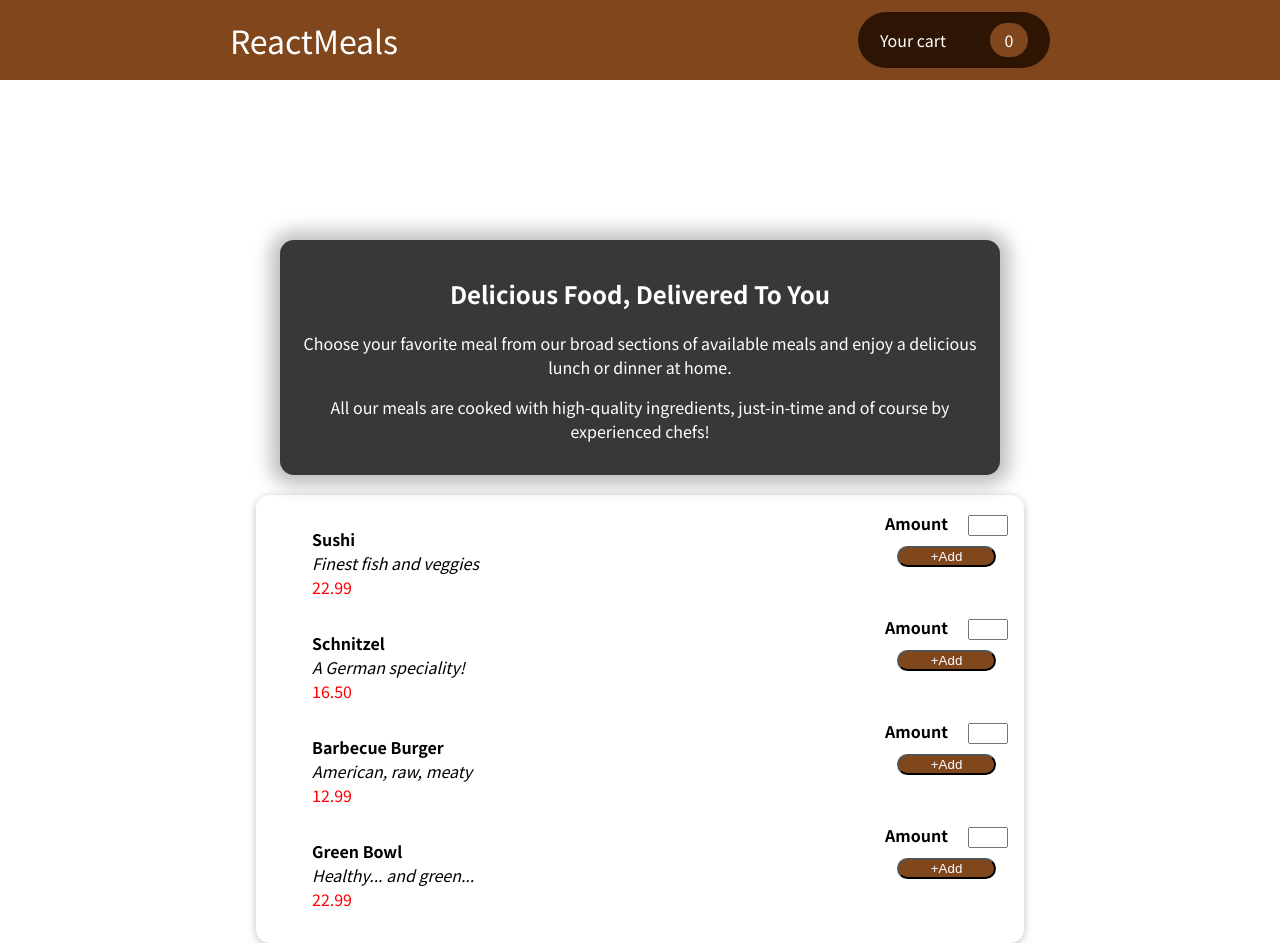
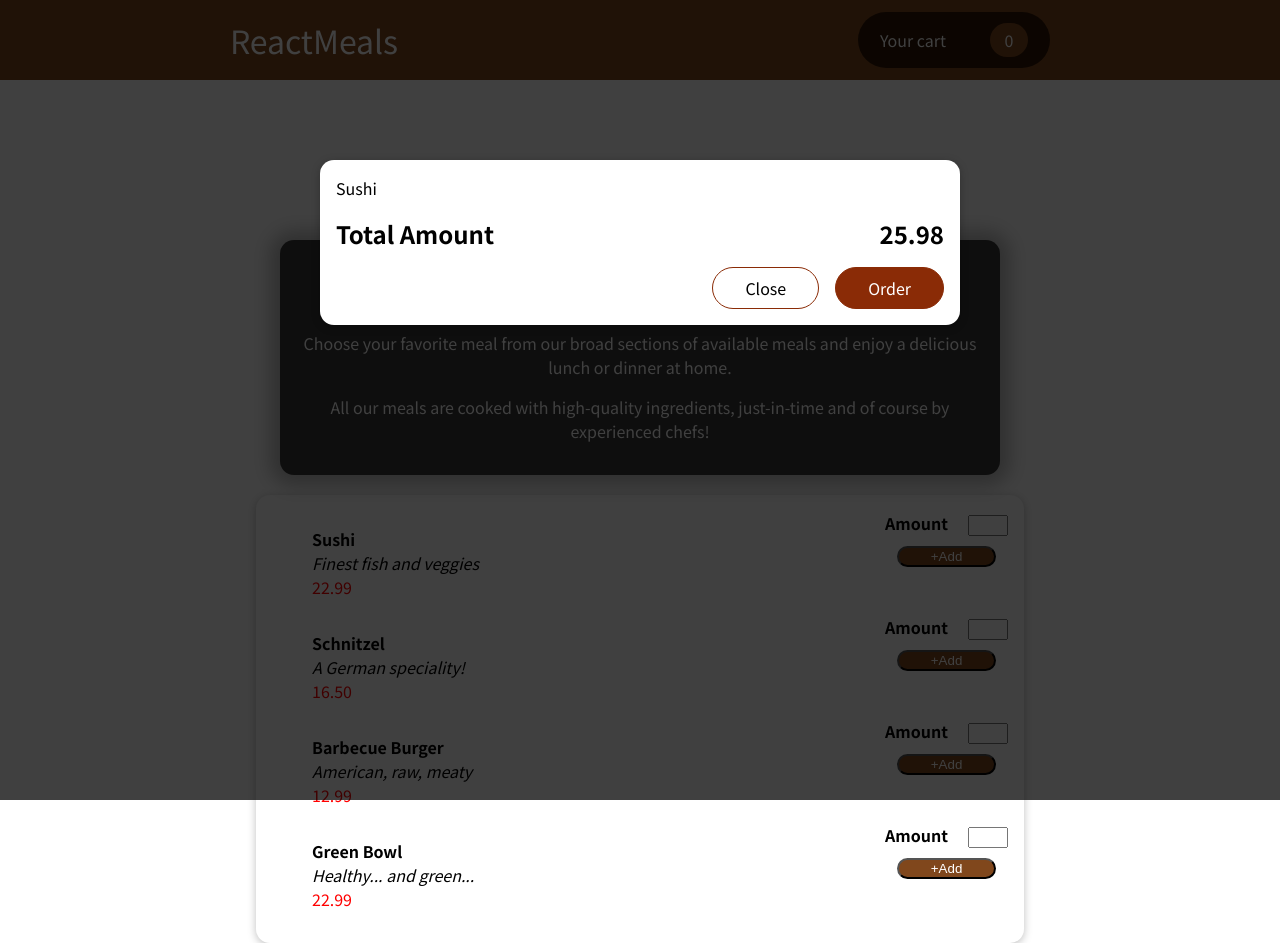
Before and after one commit to AmithChandru/restaurant-app, a React (Create React App) app: page / in a window 1280 px wide. Built offline with nearby package versions, Linux system fonts and the light colour scheme.

Commit message:
Added modal

```diff
--- a/public/index.html
+++ b/public/index.html
@@ -28,6 +28,7 @@
   </head>
   <body>
     <noscript>You need to enable JavaScript to run this app.</noscript>
+    <div id="overlays"></div>
     <div id="root"></div>
     <!--
       This HTML file is a template.
--- a/src/App.js
+++ b/src/App.js
@@ -1,3 +1,4 @@
+import Cart from './Components/Cart';
 import './Styles/home.css';
 
 function App() {
@@ -26,6 +27,7 @@
   ]
   return (
     <div style={{display: 'flex', flexDirection: 'column', alignItems: 'center'}}>
+      <Cart />
       <div className='header'>
         <span className='headerName'>ReactMeals</span>
         <div className='cart'>
--- /dev/null
+++ b/src/Components/Cart.css
@@ -0,0 +1,46 @@
+.cart-items {
+  list-style: none;
+  margin: 0;
+  padding: 0;
+  max-height: 20rem;
+  overflow: auto;
+}
+
+.total {
+  display: flex;
+  justify-content: space-between;
+  align-items: center;
+  font-weight: bold;
+  font-size: 1.5rem;
+  margin: 1rem 0;
+}
+
+.actions {
+  text-align: right;
+}
+
+.actions button {
+  font: inherit;
+  cursor: pointer;
+  background-color: transparent;
+  border: 1px solid #8a2b06;
+  padding: 0.5rem 2rem;
+  border-radius: 25px;
+  margin-left: 1rem;
+}
+
+.actions button:hover,
+.actions button:active {
+  background-color: #5a1a01;
+  border-color: #5a1a01;
+  color: white;
+}
+
+.actions .button--alt {
+  color: #8a2b06;
+}
+
+.actions .button {
+  background-color: #8a2b06;
+  color: white;
+}
--- /dev/null
+++ b/src/Components/Cart.js
@@ -0,0 +1,35 @@
+import './Cart.css';
+import Modal from './Modal';
+
+const Cart = (props) => {
+
+  const cartItems = [
+    {
+      name: 'Sushi',
+      quantity: '2',
+      price: '12.99'
+    }
+  ]
+
+  return (
+    <Modal>
+      <ul className="cart-items">
+        {cartItems.map((item) => {
+          return (
+            <li>{item.name}</li>
+          )
+        })}
+      </ul>
+      <div className="total">
+        <span>Total Amount</span>
+        <span>25.98</span>
+      </div>
+      <div className="actions">
+        <button className="button-alt">Close</button>
+        <button className="button">Order</button>
+      </div>
+    </Modal>
+  )
+}
+
+export default Cart;
--- /dev/null
+++ b/src/Components/Modal.css
@@ -0,0 +1,40 @@
+.backdrop {
+  position: fixed;
+  top: 0;
+  left: 0;
+  width: 100%;
+  height: 100vh;
+  z-index: 20;
+  background-color: rgba(0, 0, 0, 0.75);
+}
+
+.modal {
+  position: fixed;
+  top: 20vh;
+  left: 5%;
+  width: 90%;
+  background-color: white;
+  padding: 1rem;
+  border-radius: 14px;
+  box-shadow: 0 2px 8px rgba(0, 0, 0, 0.25);
+  z-index: 30;
+  animation: slide-down 300ms ease-out forwards;
+}
+
+@media (min-width: 768px) {
+  .modal {
+    width: 40rem;
+    left: calc(50% - 20rem);
+  }
+}
+
+@keyframes slide-down {
+  from {
+    opacity: 0;
+    transform: translateY(-3rem);
+  }
+  to {
+    opacity: 1;
+    transform: translateY(0);
+  }
+}
--- /dev/null
+++ b/src/Components/Modal.js
@@ -0,0 +1,33 @@
+import { Fragment } from "react";
+import ReactDOM from 'react-dom';
+import './Modal.css';
+
+const Backdrop = (props) => {
+  return (
+    <div className="backdrop" />
+  )
+}
+
+const ModalOverlay = (props) => {
+  return (
+    <div className="modal">
+      <div className="content">{props.children}</div>
+    </div>
+  )
+}
+
+const portalElement = document.getElementById('overlays');
+
+const Modal = (props) => {
+  return (
+    <Fragment>
+      {ReactDOM.createPortal(<Backdrop />, portalElement)}
+      {ReactDOM.createPortal(
+        <ModalOverlay>{props.children}</ModalOverlay>,
+        portalElement
+      )}
+    </Fragment>
+  )
+}
+
+export default Modal;
```
